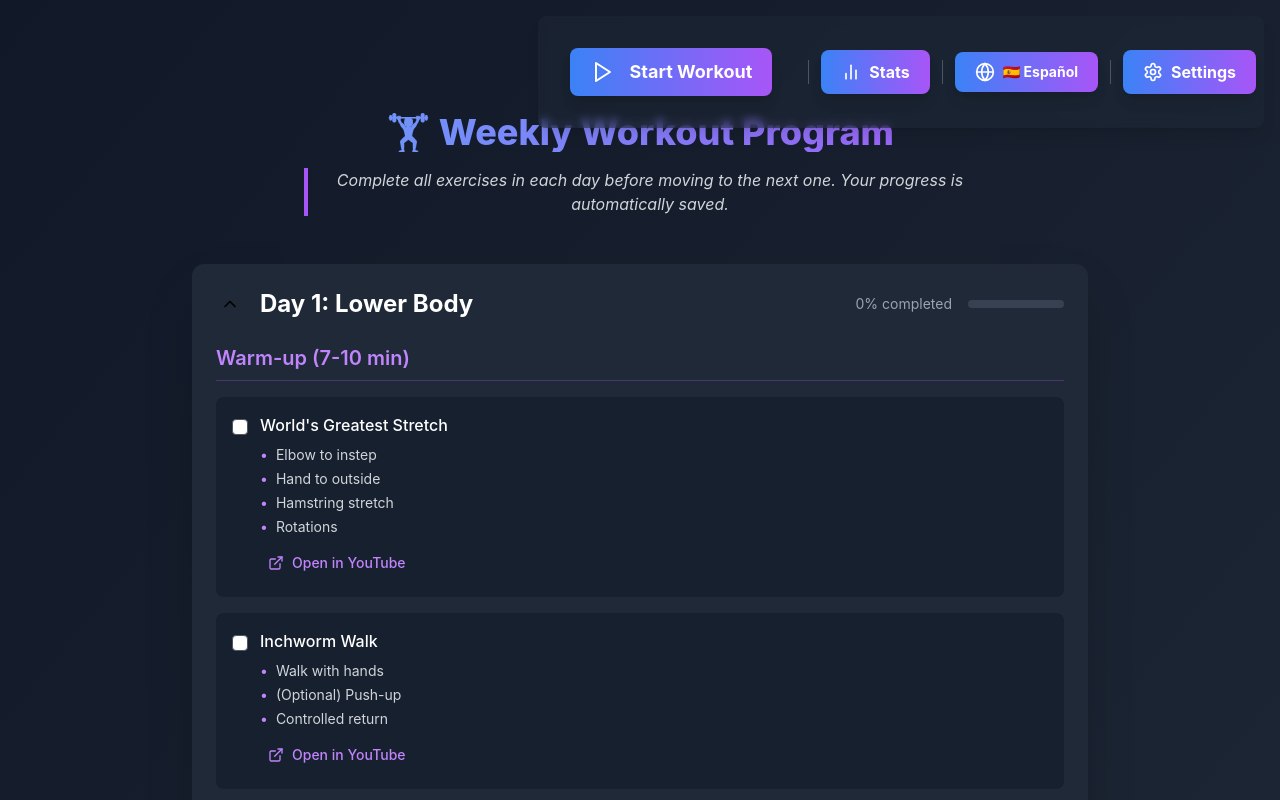
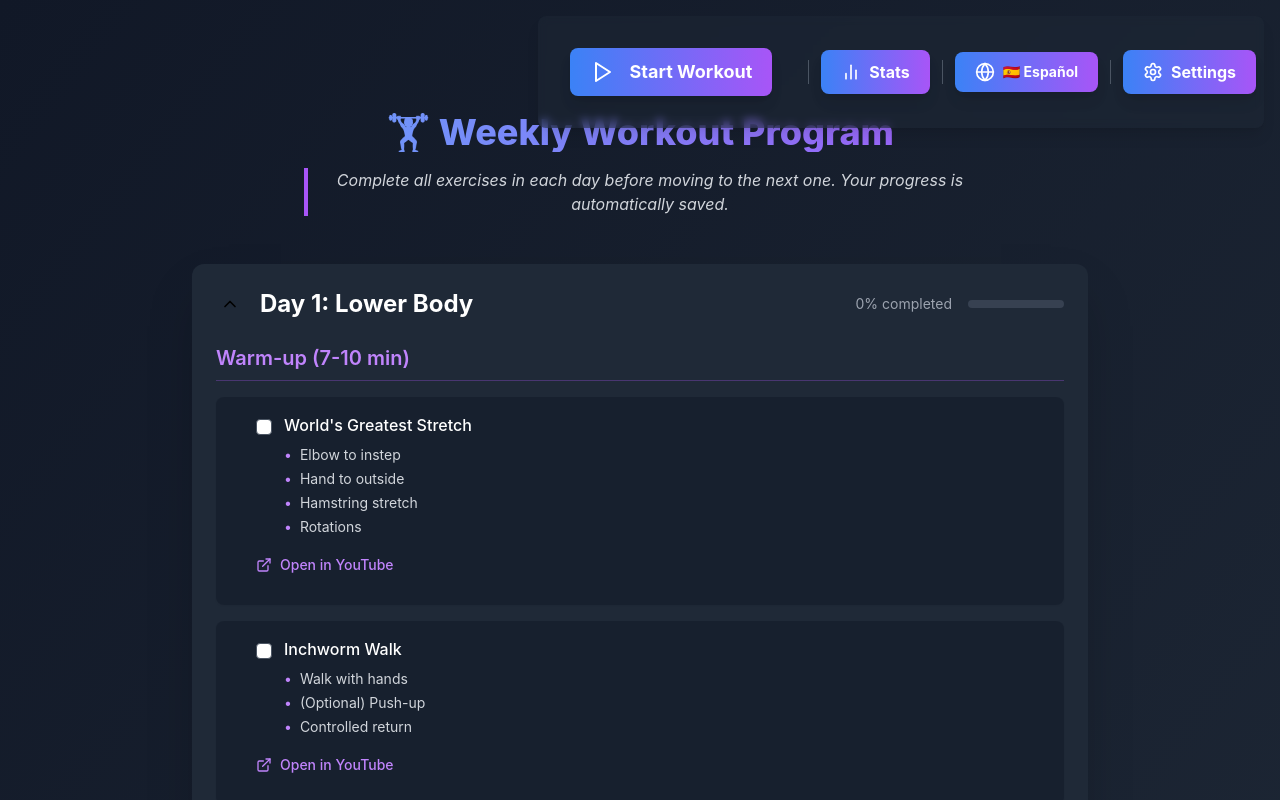
Before and after one commit to RElena85/lifestyle-workout, a React (Vite) app: page / in a window 1280 px wide. Shown: the top 800 px of the page. Built offline with nearby package versions, Linux system fonts and the light colour scheme.

Commit message:
Update serve command base path and enhance button styles; add development server settings for improved workflow

```diff
--- a/package.json
+++ b/package.json
@@ -8,7 +8,7 @@
     "build": "vite build --outDir dist",
     "lint": "eslint . --ext ts,tsx --report-unused-disable-directives --max-warnings 0",
     "preview": "vite preview",
-    "serve": "vite serve --base=lifestyle/workout"
+    "serve": "vite serve --base=lifestyle-workout"
   },
   "dependencies": {
     "@headlessui/react": "^1.7.17",
--- a/src/components/WorkoutDay/components/ExerciseItem.tsx
+++ b/src/components/WorkoutDay/components/ExerciseItem.tsx
@@ -2,7 +2,7 @@ import React from 'react';
 import { ExerciseItemProps } from '../types';
 import { workoutDayStyles } from '../styles';
 import { ExternalLink } from 'lucide-react';
-import { CardFooter } from '../../ui/card';
+import { Card, CardContent, CardFooter } from '../../ui/card';
 import { Button } from '../../ui/button';
 
 export const ExerciseItem: React.FC<ExerciseItemProps> = ({
@@ -19,7 +19,7 @@ export const ExerciseItem: React.FC<ExerciseItemProps> = ({
     const youtubeUrl = `https://www.youtube.com/watch?v=${exercise.videoId}`;
 
     return (
-      <CardFooter className="flex items-center gap-2 mt-2">
+      <CardFooter className="flex items-center gap-1 mt-1 px-3 py-1.5">
         <Button
           asChild
           variant="default"
@@ -37,7 +37,8 @@ export const ExerciseItem: React.FC<ExerciseItemProps> = ({
   };
 
   return (
-    <div className={styles.container}>
+    <Card className={`${styles.container}`}>
+      <CardContent>
         <label className="flex items-start space-x-3 cursor-pointer">
           <input
             type="checkbox"
@@ -72,7 +73,8 @@ export const ExerciseItem: React.FC<ExerciseItemProps> = ({
             )}
           </div>
         </label>
+      </CardContent>
       {renderVideoActions()}
-    </div>
+    </Card>
   );
 };
--- a/src/components/ui/button.tsx
+++ b/src/components/ui/button.tsx
@@ -6,7 +6,7 @@ import { cn } from "./utils";
 
 // Define the button variants using cva
 const buttonVariants = cva(
-  "inline-flex items-center justify-center rounded-md text-sm font-medium transition-colors focus:outline-none focus:ring-2 focus:ring-offset-2 disabled:opacity-50",
+  "inline-flex items-center justify-center rounded-md text-sm font-medium transition-colors focus:outline-none disabled:opacity-50",
   {
     variants: {
       variant: {
--- a/src/components/ui/card.tsx
+++ b/src/components/ui/card.tsx
@@ -7,7 +7,7 @@ function Card({ className, ...props }: React.ComponentProps<"div">) {
     <div
       data-slot="card"
       className={cn(
-        "bg-card text-card-foreground flex flex-col gap-6 rounded-xl border py-6 shadow-sm",
+        "bg-card text-card-foreground flex flex-col shadow-sm",
         className
       )}
       {...props}
--- a/vite.config.ts
+++ b/vite.config.ts
@@ -10,6 +10,14 @@ export default defineConfig({
       '@': path.resolve(__dirname, './src'),
     },
   },
+    // Development server settings to enable auto reload and HMR
+    server: {
+      open: true,      // Automatically open the browser on server start
+      hmr: true,       // Enable Hot Module Replacement
+      watch: {
+        usePolling: true,   // Optional: Use polling which can help in certain file system scenarios
+      },
+    },
   build: {
     outDir: 'dist',
     emptyOutDir: true,
```
Also changed, not shown: 1 other file (tests, documents, lock files or other folders). Lines whose indentation alone changed are shown as unchanged.
